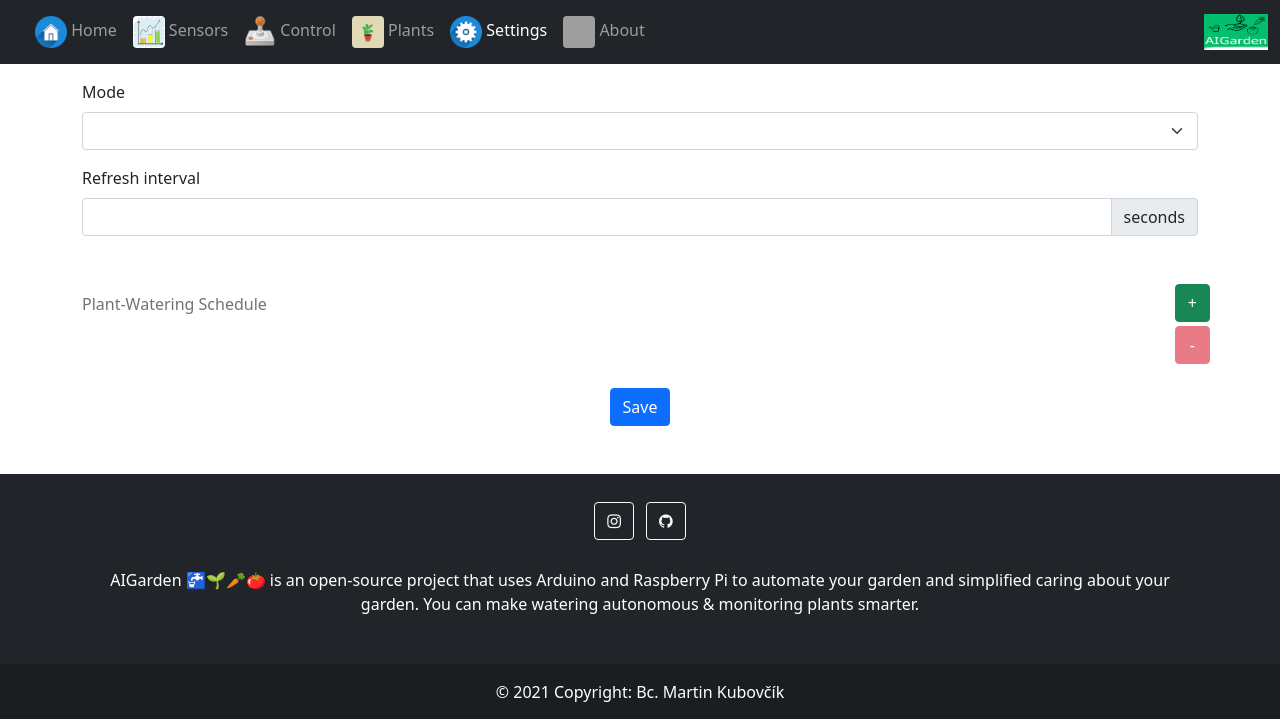
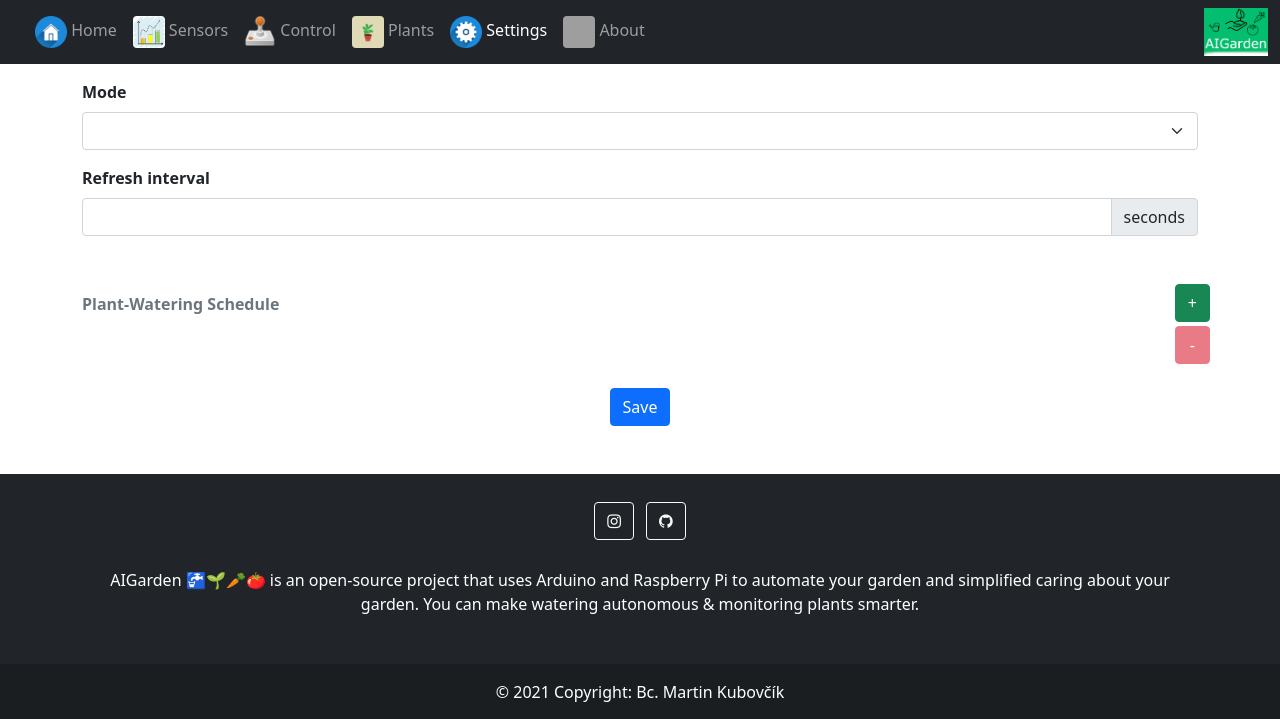
Before and after one commit to markub3327/AIGarden, a Django app: template python/streamapp/templates/settings.html in a window 1280 px wide. Shown: the top 719 px of the page. Run offline with Django 3.2, Linux system fonts and the light colour scheme; the template is opened without the code that fills it, so the values that code supplies are empty; some libraries are stand-ins or nearby versions; grey boxes are pictures that could not be loaded.

Commit message:
+ bold + fixed sensors.js + 64x48

```diff
--- a/python/streamapp/templates/control.html
+++ b/python/streamapp/templates/control.html
@@ -42,10 +42,9 @@
           </li>
         </ul>
       </div>
-      <img src="{% static 'img/logo.png' %}" alt="logo" width="64" height="36">
+      <img src="{% static 'img/logo.png' %}" alt="logo" width="64" height="48">
     </div>
   </nav>
-
   <div class="container mt-3">
     <div class="row">
       <div class="col">
@@ -88,7 +87,7 @@
     </div>
   </div>
 
-  <footer class="bg-dark text-center text-white fixed-bottom" id="about">
+  <footer class="bg-dark text-center text-white" id="about">
     <div class="container p-4">
         <section class="mb-4">
             <a class="btn btn-outline-light btn-floating m-1" href="https://www.instagram.com/martin.kubovcik/" role="button">
--- a/python/streamapp/templates/index.html
+++ b/python/streamapp/templates/index.html
@@ -55,7 +55,7 @@
           </li>
         </ul>
       </div>
-      <img src="{% static 'img/logo.png' %}" alt="logo" width="64" height="36">
+      <img src="{% static 'img/logo.png' %}" alt="logo" width="64" height="48">
     </div>
   </nav>
 
--- a/python/streamapp/templates/plants.html
+++ b/python/streamapp/templates/plants.html
@@ -71,7 +71,7 @@
             </li>
           </ul>
         </div>
-        <img src="{% static 'img/logo.png' %}" alt="logo" width="64" height="36">
+        <img src="{% static 'img/logo.png' %}" alt="logo" width="64" height="48">
       </div>
     </nav>
 
@@ -80,7 +80,7 @@
           <div class="row mb-4">
                 <div class="col">
                   <table class="table table-hover text-center caption-top" id="{{ gardenPlan.name }}">
-                    <caption>Garden Plan</caption>
+                    <caption class="fw-bold">Garden Plan</caption>
                     <thead class="table-success">
                       <tr>
                         {% for column in gardenPlan.thead %}
@@ -113,7 +113,7 @@
           <div class="row mb-4">
             <div class="col">
               <table class="table table-hover text-center caption-top" id="{{ plantSpecification.name }}">
-                <caption>Plant Specification</caption>
+                <caption class="fw-bold">Plant Specification</caption>
                 <thead class="table-success">
                   <tr>
                     {% for column in plantSpecification.thead %}
--- a/python/streamapp/templates/sensors.html
+++ b/python/streamapp/templates/sensors.html
@@ -46,7 +46,7 @@
           </li>
         </ul>
       </div>
-      <img src="{% static 'img/logo.png' %}" alt="logo" width="64" height="36">
+      <img src="{% static 'img/logo.png' %}" alt="logo" width="64" height="48">
     </div>
   </nav>
 
--- a/python/streamapp/templates/settings.html
+++ b/python/streamapp/templates/settings.html
@@ -70,14 +70,14 @@
           </li>
         </ul>
       </div>
-      <img src="{% static 'img/logo.png' %}" alt="logo" width="64" height="36">
+      <img src="{% static 'img/logo.png' %}" alt="logo" width="64" height="48">
     </div>
   </nav>
 
     <div class="container mt-3">
         <form onsubmit="form_save(event, '{% url 'settings' %}')">
             <div class="mb-3">
-                <label for="modeSelect" class="form-label">Mode</label>
+                <label for="modeSelect" class="form-label fw-bold">Mode</label>
                 <select id="modeSelect" class="form-select">
                   {% for mode in modes %}
                       <option value="{{ mode|safe }}" {% if selectedMode == mode %}selected{% endif %}>{{ mode|safe }}</option>
@@ -85,7 +85,7 @@
                 </select>
             </div>
 
-            <label for="intervalInput" class="form-label">Refresh interval</label>
+            <label for="intervalInput" class="form-label fw-bold">Refresh interval</label>
             <div class="input-group mb-5">
                 <input type="text" class="form-control" id="intervalInput" value="{{ refreshInterval|safe }}">
                 <span class="input-group-text">seconds</span>
@@ -94,7 +94,7 @@
             <div class="row mb-4">
                 <div class="col">
                     <table class="table table-hover text-center caption-top" id="{{ wateringSchedule.name }}">
-                        <caption>Plant-Watering Schedule</caption>
+                        <caption class="fw-bold">Plant-Watering Schedule</caption>
                         <thead class="table-primary">
                           <tr>
                             {% for column in wateringSchedule.thead %}
```
Also changed, not shown: python/streamapp/static/js/sensors.js (+4 -4 lines).
